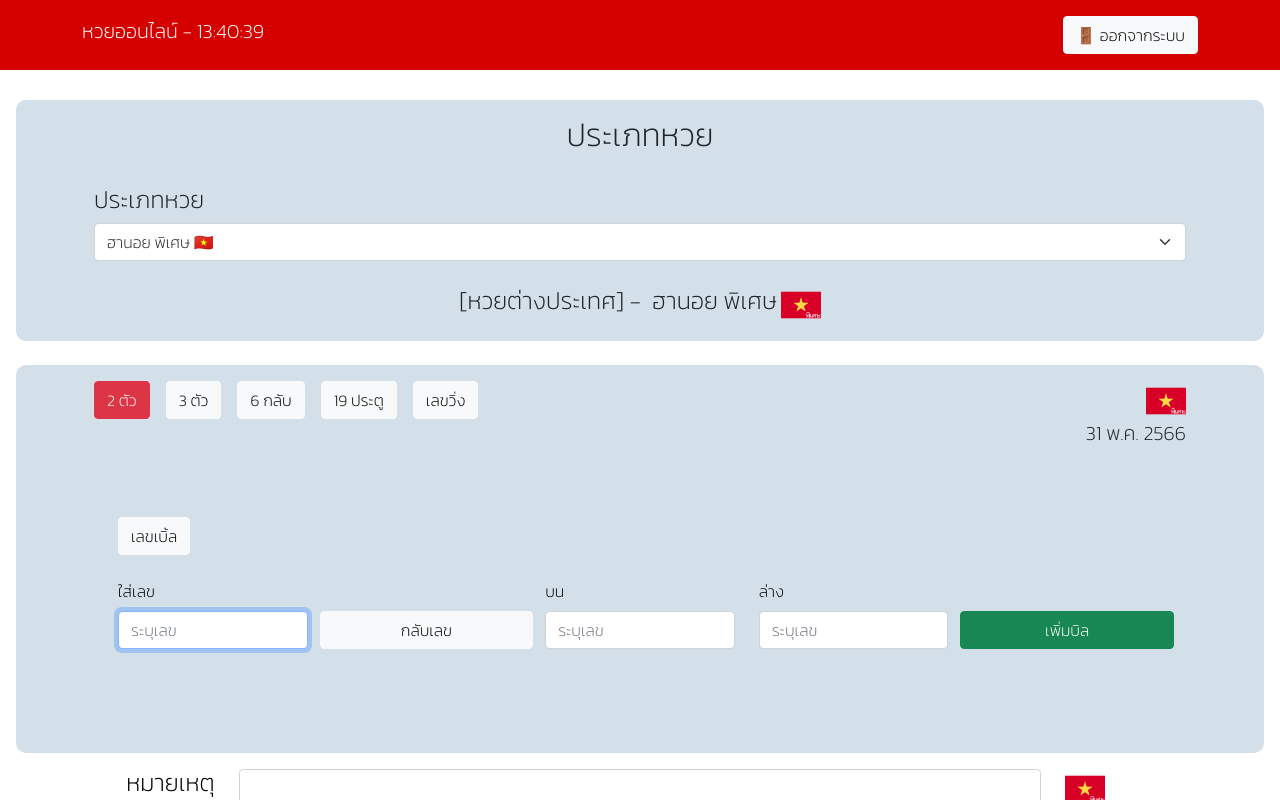
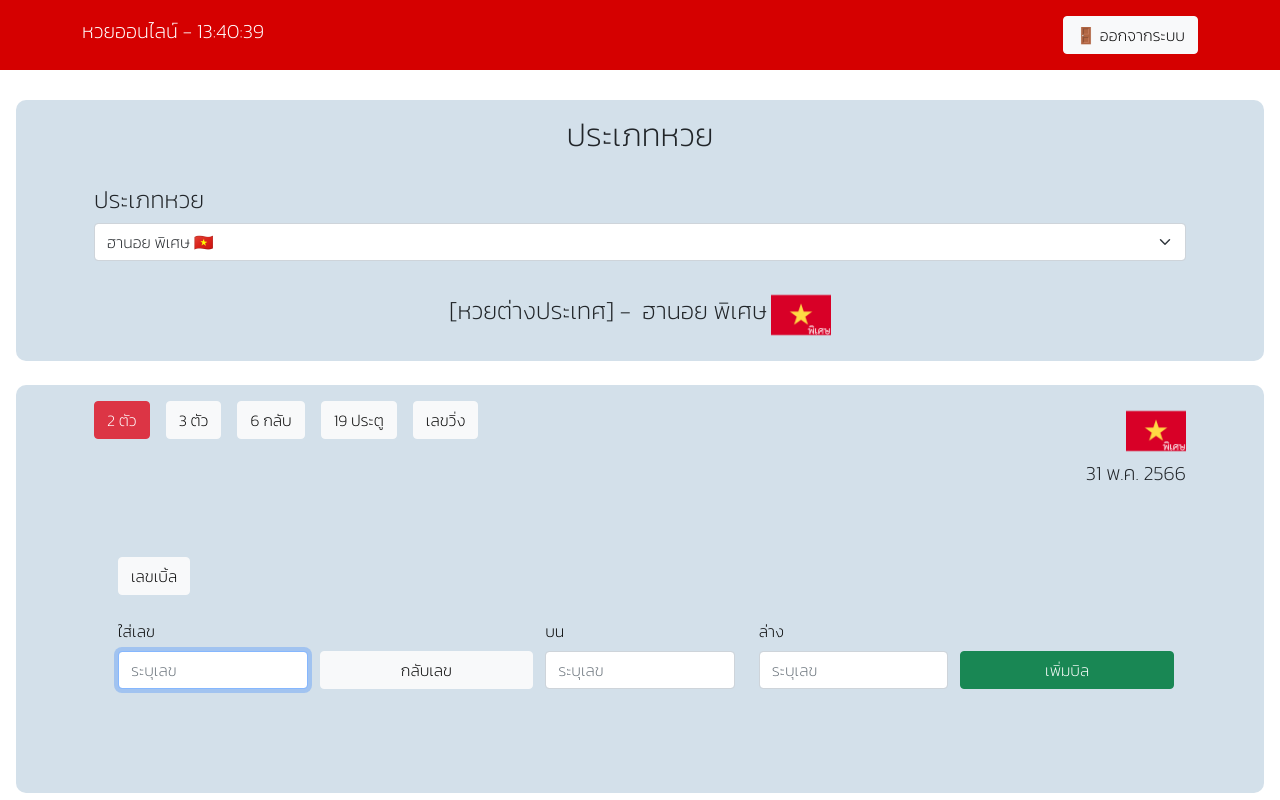
Before and after one commit to phonlayut17/lottery, a React (Create React App) app: page / in a window 1280 px wide. Both pictures are taken after a click on the button "🌙 เข้าสู่ระบบ". Shown: the top 800 px of the page. Built offline with nearby package versions, Linux system fonts and the light colour scheme.

Commit message:
[Fixed] size flag

```diff
--- a/src/components/Comment.js
+++ b/src/components/Comment.js
@@ -46,7 +46,7 @@ const Comment = (props) => {
                     {/* {
                         <h2 align="left">{props.lotteryType === "hanoi-normal" ? "🇻🇳" : props.lotteryType === "hanoi-privilege" ? "🇻🇳 🅟🅡🅘" : props.lotteryType === "hanoi-vip" ? "🇻🇳 🅥🅘🅟" : props.lotteryType === "lao-normal" ? "🇱🇦" : props.lotteryType === "lao-vip" ? "🇱🇦 🅥🅘🅟" : ""}</h2>
                     } */}
-                    {<img align="top" src={props.lotteryType === "hanoi-normal" ? vietnam : props.lotteryType === "hanoi-privilege" ? vietnamPrivilege : props.lotteryType === "hanoi-vip" ? vietnamVip : props.lotteryType === "lao-normal" ? laos : props.lotteryType === "lao-vip" ? laosVip : ""} alt="" width={40} height={40} />}
+                    {<img align="top" src={props.lotteryType === "hanoi-normal" ? vietnam : props.lotteryType === "hanoi-privilege" ? vietnamPrivilege : props.lotteryType === "hanoi-vip" ? vietnamVip : props.lotteryType === "lao-normal" ? laos : props.lotteryType === "lao-vip" ? laosVip : ""} alt="" width={60} height={60} />}
                 </Col>
             </Row>
             <br />
@@ -70,8 +70,8 @@ const Comment = (props) => {
                                         props.lotteryType === "lao-vip" ? laosVip : ""
                     }
                     alt=""
-                    width={40}
-                    height={40}
+                    width={60}
+                    height={60}
                 />
             </div>
             <br />
--- a/src/components/TypeLottery.js
+++ b/src/components/TypeLottery.js
@@ -59,8 +59,8 @@ const TypeLottery = (props) => {
                                             props.lotteryType === "lao-vip" ? laosVip : ""
                         }
                         alt=""
-                        width={40}
-                        height={40}
+                        width={60}
+                        height={60}
                     />
                 </div>
             </Col>
--- a/src/pages/LotteryPage.js
+++ b/src/pages/LotteryPage.js
@@ -338,8 +338,8 @@ function LotteryPage() {
                                     lotteryType === "lao-vip" ? laosVip : ""
                           }
                           alt=""
-                          width={40}
-                          height={40}
+                          width={60}
+                          height={60}
                         />
                         <br />
                         <h5>{thaiTime}</h5>
```
